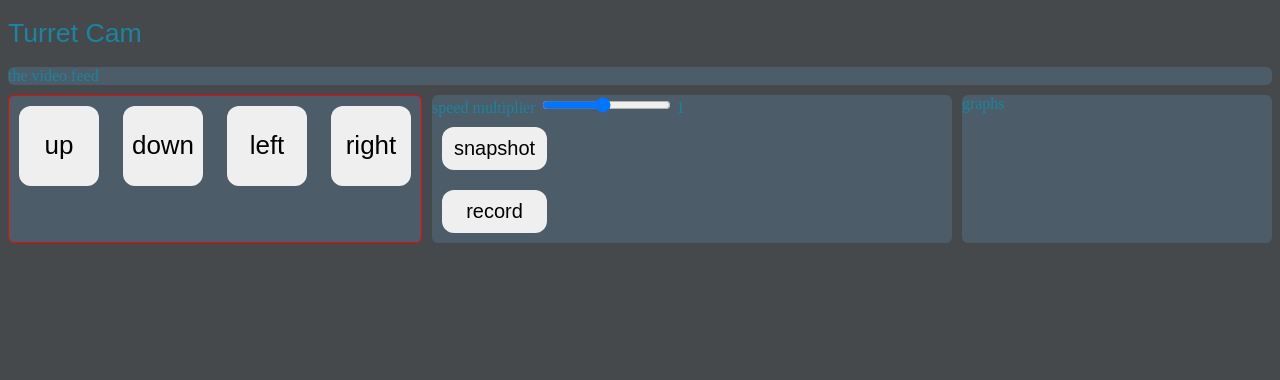
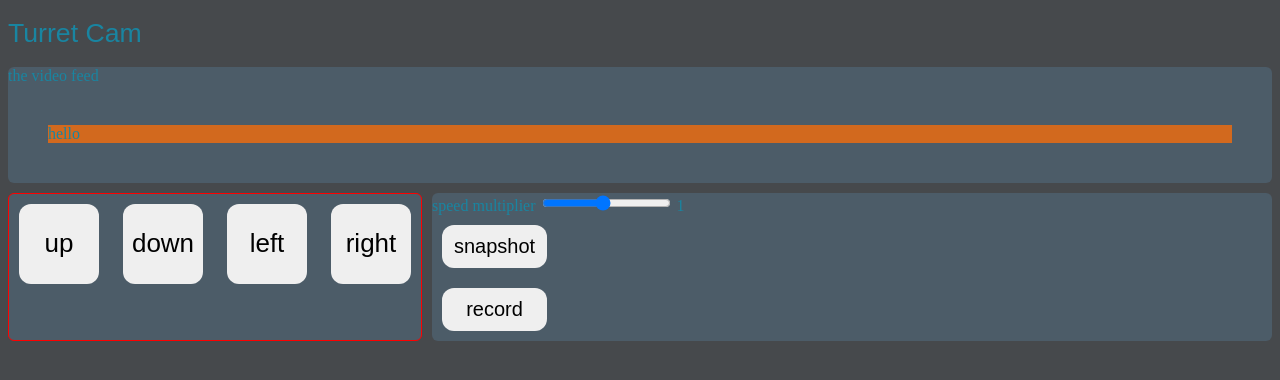
Before and after one commit to matteocrua/Turret-Cam, a Flask app: page / in a window 1280 px wide. Shown: the top 380 px of the page. Run offline with Flask 2, Linux system fonts and the light colour scheme.

Commit message:
spell check, live_video added to test ratios

```diff
--- a/functions.py
+++ b/functions.py
@@ -16,4 +16,4 @@ def parse_user_input(input_string):
         case "rec_off":
             print("stopping the recording")
         case _:
-            raise Exception("functions.parse_user_input():unkown input")
+            raise Exception("functions.parse_user_input():unknown input")
--- a/static/style.css
+++ b/static/style.css
@@ -16,6 +16,14 @@ h1{
 
 .video_feed {
     display: table-caption;
+}
+
+.live_video{
+    height: auto;
+    width: auto;
+    margin: 40px;
+    background-color: chocolate;
+    align-self: center;
 }
 
 .middle-container{
@@ -60,7 +68,6 @@ h1{
 
 }
 
-
 .graph {
     flex-grow: 1;
     height: max-content;
@@ -73,7 +80,7 @@ h1{
     border-radius: 6px;
 }
 
-@media only screen and (max-width: 340px) {
+@media only screen and (max-width: 680px) {
     .layout, .video_feed, .graph, .settings {
       display: block;
     }
@@ -84,3 +91,9 @@ h1{
         width: 100%;
     }
 }
+
+@media only screen and (min-width: 680px){ /* the graph will hide on desktop devices */
+    .graph{
+        display: none;
+    }
+}
--- a/templates/index.html
+++ b/templates/index.html
@@ -14,7 +14,9 @@
     <body>
         <h1 class="heading">Turret Cam</h1>
         <div class="table">
-            <div class="video_feed"> the video feed </div>
+            <div class="video_feed"> the video feed
+                <div class="live_video">hello</div>
+            </div>
 
             <!-- <div class="settings"></div> -->
 
```
